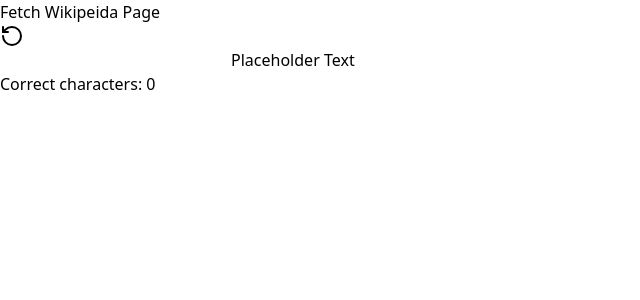
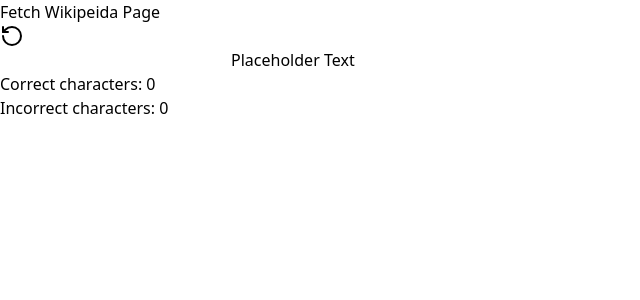
Before and after one commit to Eric-Zhang-Developer/wiki-type, a Next.js app: page / in a window 1280 px wide. Shown: the top 300 px of the page, without its empty margins (0-640 px from the left). Built offline with nearby package versions, Linux system fonts and the light colour scheme.

Commit message:
add incorrect char count

```diff
--- a/src/app/page.tsx
+++ b/src/app/page.tsx
@@ -7,30 +7,39 @@ export default function Home() {
   const [testText, setTestText] = useState("Placeholder Text");
   const [userText, setUserText] = useState("");
   const [correctChars, setCorrectChars] = useState(0);
+  const [incorrectChars, setIncorrectChars] = useState(0);
 
   const handelReset = async () => {
     const pageText = await fetchPage();
     setTestText(cleanString(pageText));
     setUserText("");
     setCorrectChars(0);
+    setIncorrectChars(0);
   };
 
   const handleUserInput = (event: React.ChangeEvent<HTMLInputElement>) => {
-    // To do: Add incorrect check for characters
-    // This will need me to aslo check when removing
     const newText = event.target.value;
-    // User is adding a character
+    const newIndex = newText.length - 1;
     if (newText.length > userText.length) {
-      const newIndex = newText.length - 1;
       if (newText[newIndex] === testText[newIndex]) {
         setCorrectChars((prev) => prev + 1);
       }
+      else{
+        setIncorrectChars((prev) => prev + 1);
+      }
     }
-    // other case user removes
     else {
-      setCorrectChars((prev) => prev - 1);
+      // To-do fix bug with counting
+      // I think it has to do with the indexing
+      console.log(userText[newIndex+1])
+      console.log(testText[newIndex+1])
+      if (userText[newIndex] === testText[newIndex]) {
+        setCorrectChars((prev) => prev - 1);
+      }
+      else{
+        setIncorrectChars((prev) => prev - 1);
+      }
     }
-
     setUserText(newText);
   };
 
@@ -72,6 +81,9 @@ export default function Home() {
         <div className="mt-4 text-emerald-300 ">
           Correct characters: {correctChars}
         </div>
+        <div className="mt-4 text-red-400 ">
+          Incorrect characters: {incorrectChars}
+        </div>
       </main>
     </div>
   );
```
